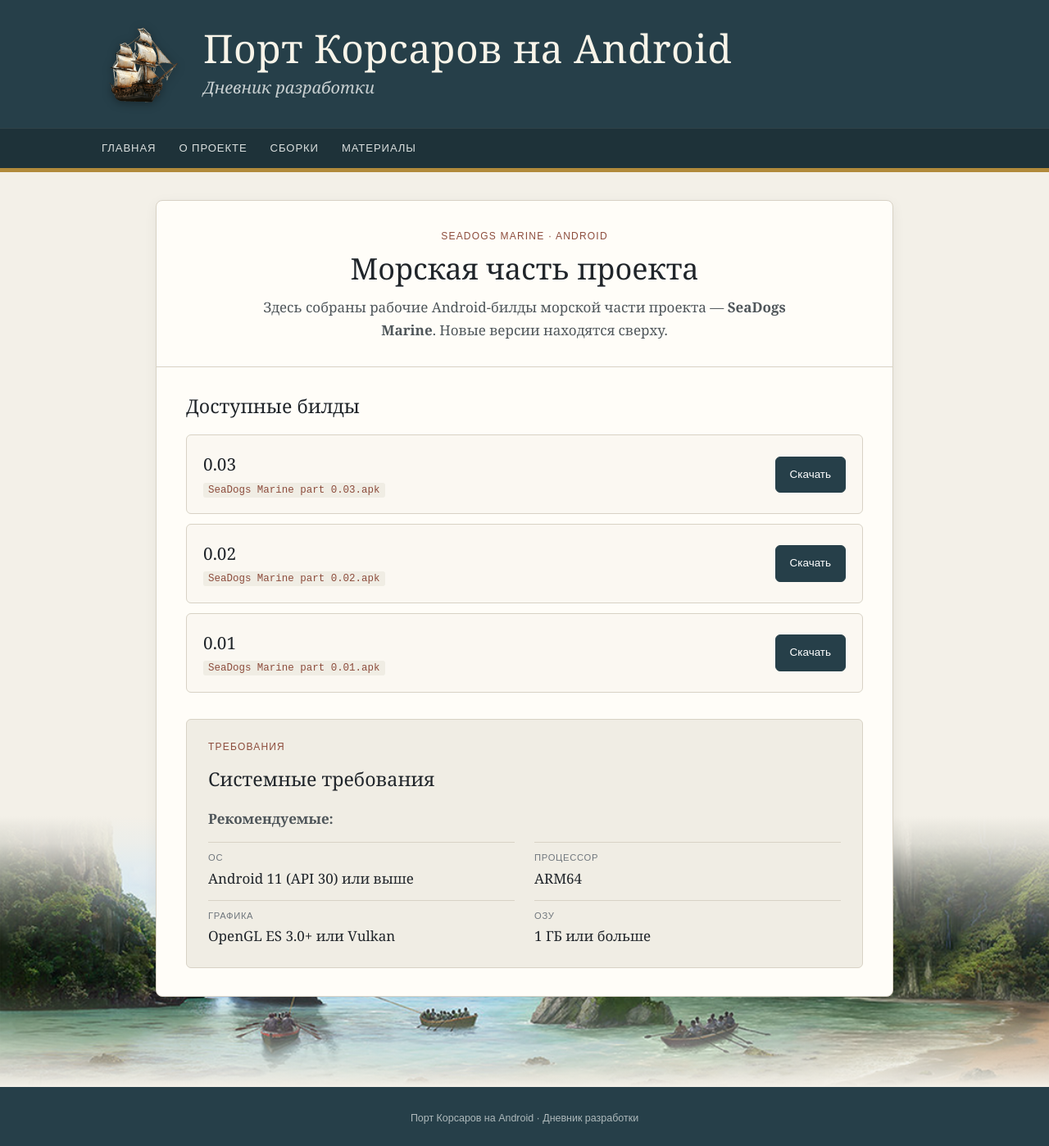
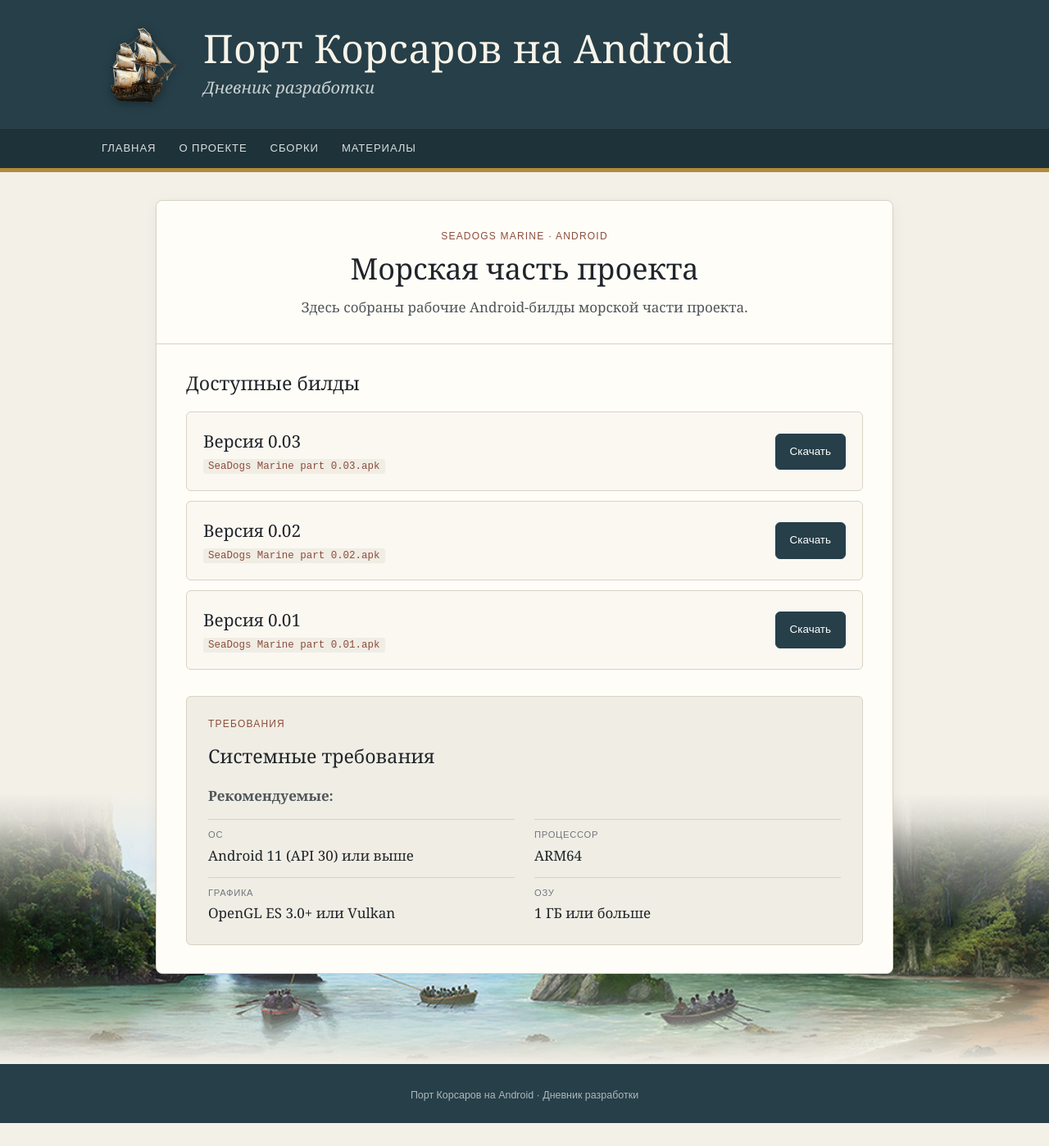
Before and after one commit to tislic/SeaDogsPort, a Jekyll site: the page built from сборки.md, in a window 1280 px wide. Shown: the whole page at 82% size. Built offline with Jekyll 4.4.1, drawn with Linux system fonts in a browser that asks for light colours; after the commit the page ends 1370 px from its top, so only the background shows below that.

Commit message:
Update сборки.md

```diff
--- a/сборки.md
+++ b/сборки.md
@@ -8,7 +8,7 @@ permalink: /сборки/
   <div class="builds-header">
     <div class="kicker">SeaDogs Marine · Android</div>
     <h2>Морская часть проекта</h2>
-    <p>Здесь собраны рабочие Android-билды морской части проекта — <strong>SeaDogs Marine</strong>. Новые версии находятся сверху.</p>
+    <p>Здесь собраны рабочие Android-билды морской части проекта.</p>
   </div>
 
   <div class="builds-section">
@@ -17,7 +17,7 @@ permalink: /сборки/
     <div class="build-list">
       <div class="build-item">
         <div>
-          <div class="build-version">0.03</div>
+          <div class="build-version">Версия 0.03</div>
           <div class="build-file"><code>SeaDogs Marine part 0.03.apk</code></div>
         </div>
         <a class="btn primary" href="https://disk.yandex.ru/d/dtgn-OhofrstyQ">Скачать</a>
@@ -25,7 +25,7 @@ permalink: /сборки/
 
       <div class="build-item">
         <div>
-          <div class="build-version">0.02</div>
+          <div class="build-version">Версия 0.02</div>
           <div class="build-file"><code>SeaDogs Marine part 0.02.apk</code></div>
         </div>
         <a class="btn primary" href="https://disk.yandex.ru/d/24koRdh2lB7xhA">Скачать</a>
@@ -33,7 +33,7 @@ permalink: /сборки/
 
       <div class="build-item">
         <div>
-          <div class="build-version">0.01</div>
+          <div class="build-version">Версия 0.01</div>
           <div class="build-file"><code>SeaDogs Marine part 0.01.apk</code></div>
         </div>
         <a class="btn primary" href="https://disk.yandex.ru/d/JrN3KsfkcfcgSA">Скачать</a>
```
